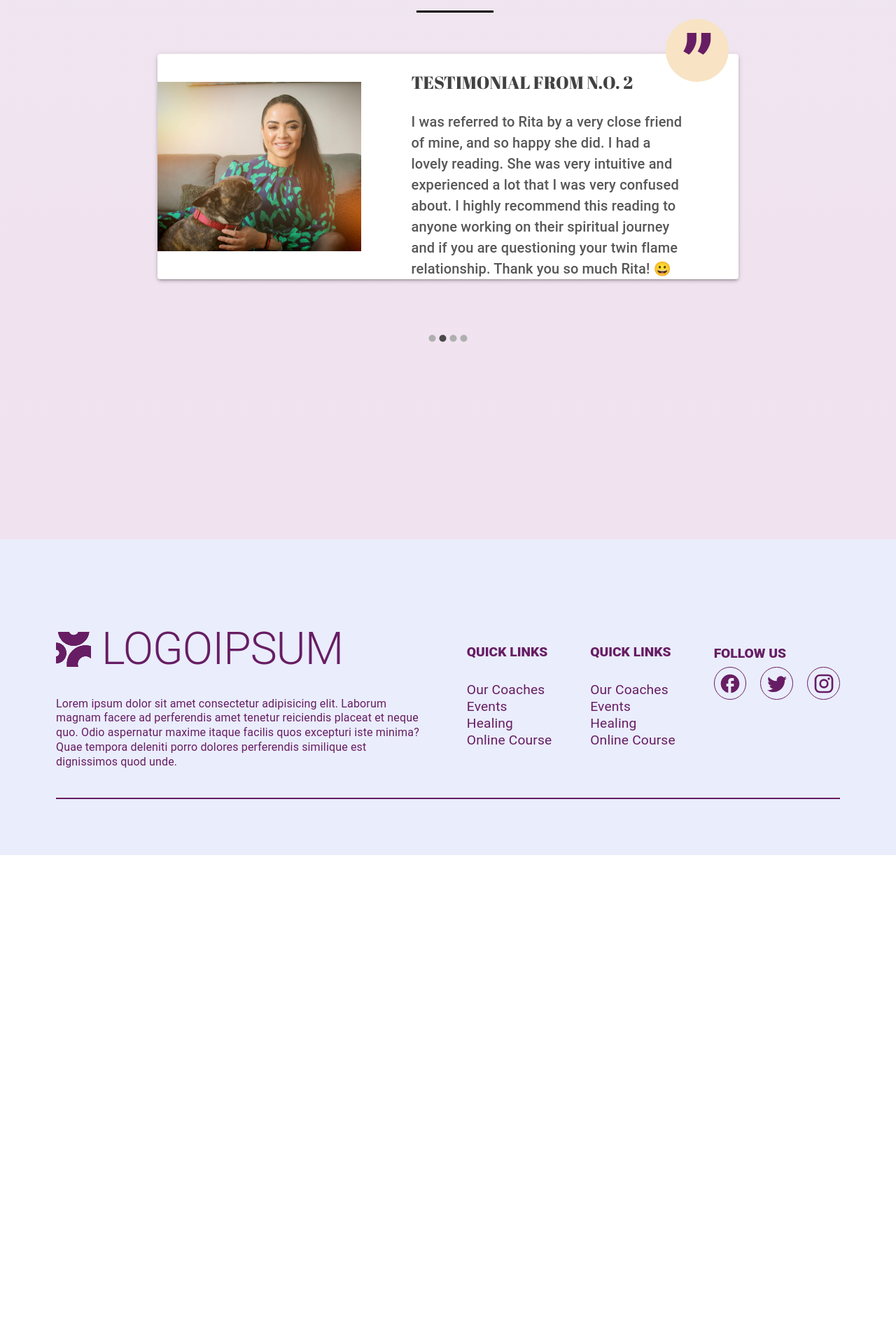
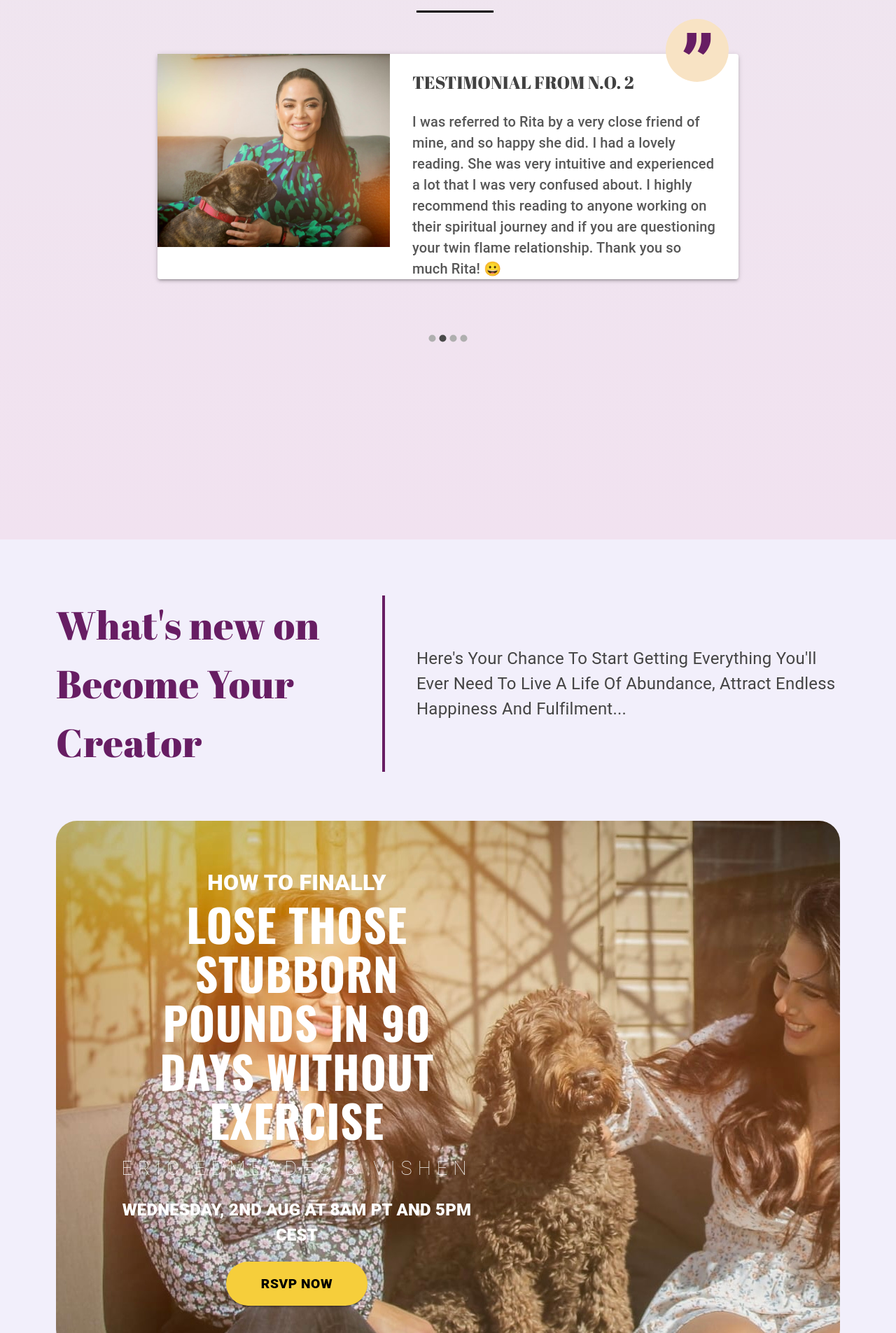
Before and after one commit to bonzark/coaching, a React (Vite) app in the folder client/: page / in a window 1280 px wide. Shown: the part 2255-4160 px from the top of the page at 70% size. Before the commit the page ends 3477 px from the top, so only its background shows below. Built offline with nearby package versions, Linux system fonts and the light colour scheme.

Commit message:
News section (What's new)

```diff
--- a/client/index.html
+++ b/client/index.html
@@ -1,12 +1,20 @@
-<!doctype html>
+<!DOCTYPE html>
 <html lang="en">
-
   <head>
     <meta charset="UTF-8" />
     <meta name="viewport" content="width=device-width, initial-scale=1.0" />
-  <link rel="preconnect" href="https://fonts.googleapis.com">
-  <link rel="preconnect" href="https://fonts.gstatic.com" crossorigin>
-  <link href="https://fonts.googleapis.com/css2?family=Abril+Fatface&display=swap" rel="stylesheet">
+    <link rel="preconnect" href="https://fonts.googleapis.com" />
+    <link rel="preconnect" href="https://fonts.gstatic.com" crossorigin />
+    <link
+      href="https://fonts.googleapis.com/css2?family=Abril+Fatface&display=swap"
+      rel="stylesheet"
+    />
+    <link rel="preconnect" href="https://fonts.googleapis.com" />
+    <link rel="preconnect" href="https://fonts.gstatic.com" crossorigin />
+    <link
+      href="https://fonts.googleapis.com/css2?family=Oswald:wght@200;300;400;500;600;700&display=swap"
+      rel="stylesheet"
+    />
     <title>Coaching</title>
   </head>
 
@@ -14,5 +22,4 @@
     <div id="root"></div>
     <script type="module" src="/src/main.jsx"></script>
   </body>
-
 </html>
--- a/client/src/components/SuccessStories.jsx
+++ b/client/src/components/SuccessStories.jsx
@@ -15,9 +15,9 @@ const SuccessStories = ({ title, content }) => {
             width: "100%",
             position: "relative",
             display: "flex",
-            flexDirection: { xs: "column", sm: "row" },
+            flexDirection: { xs: "column", md: "row" },
             justifyContent: "space-between",
-            alignItems: "center",
+            // alignItems: "center",
             backgroundColor: "white",
           }}
         >
@@ -41,13 +41,24 @@ const SuccessStories = ({ title, content }) => {
           >
             ”
           </Typography>
-          <img
-            src="./successStories.jpg"
-            alt="story image"
-            width={"35%"}
-            style={{ objectFit: "cover" }}
-          />
-          <Box sx={{ width: { xs: "100%", sm: "60%" }, px: { xs: 3, sm: 5 } }}>
+          <Box
+            sx={{
+              width: { md: "40%", xs: "100%" },
+              height: "100%",
+              margin: { xs: "0 auto", md: 0 },
+            }}
+          >
+            <img
+              src="./successStories.jpg"
+              alt="story image"
+              style={{
+                objectFit: "cover",
+                width: "100%",
+                height: "auto",
+              }}
+            />
+          </Box>
+          <Box sx={{ width: { xs: "100%", lg: "60%" } }}>
             <Typography
               variant="h5"
               sx={{
@@ -69,7 +80,7 @@ const SuccessStories = ({ title, content }) => {
                 fontSize: { xs: "15px", sm: "20px" },
                 lineHeight: { xs: "20px", sm: "30px" },
                 px: { xs: "0.5rem", sm: "2rem" },
-                pb: { xs: "0.5rem", sm: "0" }
+                pb: { xs: "0.5rem", sm: "0" },
               }}
             >
               {content}
--- a/client/src/pages/home/home.jsx
+++ b/client/src/pages/home/home.jsx
@@ -1,7 +1,8 @@
-import React from 'react';
-import HeroBanner from '../../sections/heroBanner';
-import CarouselCard from '../../sections/carousel';
-import AboutSection from "../../sections/AboutSection"
+import React from "react";
+import HeroBanner from "../../sections/heroBanner";
+import CarouselCard from "../../sections/carousel";
+import AboutSection from "../../sections/AboutSection";
+import News from "../../sections/news";
 
 const Home = () => {
   return (
@@ -9,6 +10,7 @@ const Home = () => {
       <HeroBanner />
       <AboutSection />
       <CarouselCard />
+      <News />
     </>
   );
 };
--- /dev/null
+++ b/client/src/sections/news.jsx
@@ -0,0 +1,127 @@
+import { Box, Button, Typography } from "@mui/material";
+
+const News = () => {
+  return (
+    <Box sx={{ padding: "5rem", backgroundColor: "#f2effb" }}>
+      <Box sx={{ maxWidth: "1500px", mx: "auto" }}>
+        <Box
+          sx={{
+            display: "flex",
+            mx: "auto",
+            alignItems: "center",
+            justifyContent: "center",
+            paddingBottom: "70px",
+          }}
+        >
+          <Typography
+            varient="h1"
+            sx={{
+              fontSize: "3.5rem",
+              color: "#671d63",
+              fontFamily: "'Abril FatFace',sans-serif",
+              maxWidth: "592px",
+              position: "relative",
+              paddingRight: "70px",
+              marginRight: "45px",
+              "&:after": {
+                content: "''",
+                position: "absolute",
+                right: 0,
+                top: 0,
+                width: "4px",
+                height: "100%",
+                backgroundColor: "#671d63",
+              },
+            }}
+          >
+            What's new on Become Your Creator
+          </Typography>
+          <Typography
+            varient="p"
+            sx={{
+              fontSize: "1.5rem",
+              maxWidth: "605px",
+              color: "#444",
+            }}
+          >
+            Here's Your Chance To Start Getting Everything You'll Ever Need To
+            Live A Life Of Abundance, Attract Endless Happiness And
+            Fulfilment...
+          </Typography>
+        </Box>
+        <Box
+          sx={{
+            background: "url('./news.jpg')",
+            padding: "4rem 5rem",
+            borderRadius: "30px",
+          }}
+        >
+          <Box sx={{ maxWidth: "55%", textAlign: "center" }}>
+            <Typography
+              varient="h4"
+              sx={{
+                fontSize: "2rem",
+                fontWeight: 800,
+                color: "#fff",
+              }}
+            >
+              HOW TO FINALLY
+            </Typography>
+            <Typography
+              varient="h1"
+              sx={{
+                fontSize: "4rem",
+                fontWeight: 900,
+                color: "#fff",
+                lineHeight: "70px",
+                marginBottom: "15px",
+                fontFamily: "'Oswald', sans-serif",
+              }}
+            >
+              LOSE THOSE STUBBORN POUNDS IN 90 DAYS WITHOUT EXERCISE
+            </Typography>
+            <Typography
+              varient="h6"
+              sx={{
+                fontSize: "1.7rem",
+                fontWeight: 200,
+                letterSpacing: "8px",
+                color: "#fff",
+                marginBottom: "20px",
+              }}
+            >
+              ERIC EDMEADES & VISHEN
+            </Typography>
+            <Typography
+              varient="h5"
+              sx={{
+                fontSize: "1.5rem",
+                fontWeight: 800,
+                color: "#fff",
+                marginBottom: "20px",
+              }}
+            >
+              WEDNESDAY, 2ND AUG AT 8AM PT AND 5PM CEST
+            </Typography>
+            <Button
+              variant="contained"
+              color="success"
+              sx={{
+                backgroundColor: "#f6ce3b",
+                color: "#000",
+                fontSize: "1.2rem",
+                fontWeight: 900,
+                padding: "15px 50px",
+                borderRadius: "500px",
+              }}
+            >
+              RSVP NOW
+            </Button>
+          </Box>
+        </Box>
+      </Box>
+    </Box>
+  );
+};
+
+export default News;
```
Also changed, not shown: client/public/news.jpg (added), 1 other file (tests, documents, lock files or other folders). Lines whose indentation alone changed are shown as unchanged.
